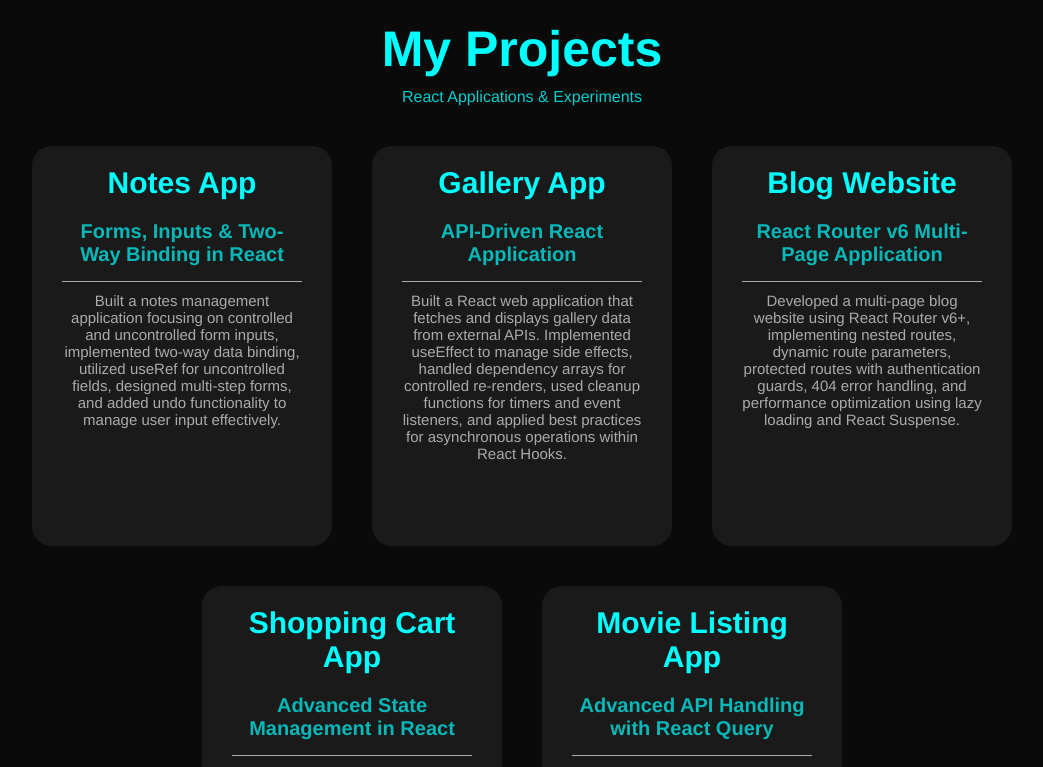
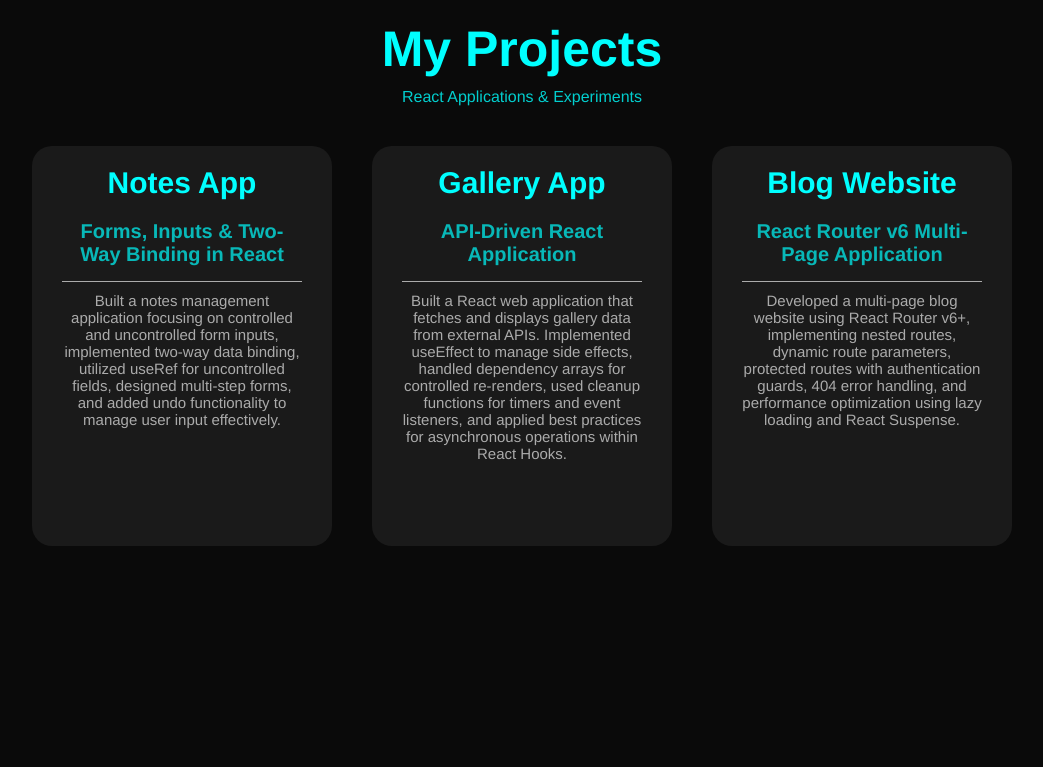
Before and after one commit to may-sec/web-projects, a React (Vite) app: page / in a window 1280 px wide. Shown: the top 767 px of the page, without its empty margins (118-1161 px from the left). Built offline with nearby package versions, Linux system fonts and the light colour scheme.

Commit message:
Comment out project entries in App.jsx
Commented out several project entries in the portfolio.

```diff
--- a/src/App.jsx
+++ b/src/App.jsx
@@ -21,18 +21,18 @@ const project = [
     post: "React Router v6 Multi-Page Application",
     link: "https://blog-website-eight-rosy-16.vercel.app/",
     text: "Developed a multi-page blog website using React Router v6+, implementing nested routes, dynamic route parameters, protected routes with authentication guards, 404 error handling, and performance optimization using lazy loading and React Suspense."
-  },
-  {
-    projectName: "Shopping Cart App",
-    post: "Advanced State Management in React",
-    link: "https://shopping-cart-app-rose-mu.vercel.app/",
-    text: "Developed a shopping cart application implementing useReducer for complex state logic, created custom hooks for reusable functionality, evaluated state management approaches including props drilling, Context API, and Redux, and explored modern state libraries such as Zustand and Jotai."
-  },
-  {
-    projectName: "Movie Listing App",
-    post: "Advanced API Handling with React Query",
-    link: "https://movie-listing-app-rho.vercel.app/",
-    text: "Built a movie listing application using the TMDB API and React Query to manage server state, implementing data caching, automatic refetching, infinite queries for pagination, and robust error handling with retry mechanisms."
+  // },
+  // {
+  //   projectName: "Shopping Cart App",
+  //   post: "Advanced State Management in React",
+  //   link: "https://shopping-cart-app-rose-mu.vercel.app/",
+  //   text: "Developed a shopping cart application implementing useReducer for complex state logic, created custom hooks for reusable functionality, evaluated state management approaches including props drilling, Context API, and Redux, and explored modern state libraries such as Zustand and Jotai."
+  // },
+  // {
+  //   projectName: "Movie Listing App",
+  //   post: "Advanced API Handling with React Query",
+  //   link: "https://movie-listing-app-rho.vercel.app/",
+  //   text: "Built a movie listing application using the TMDB API and React Query to manage server state, implementing data caching, automatic refetching, infinite queries for pagination, and robust error handling with retry mechanisms."
   // },
   // {
   //   projectName: "Weather App",
```
